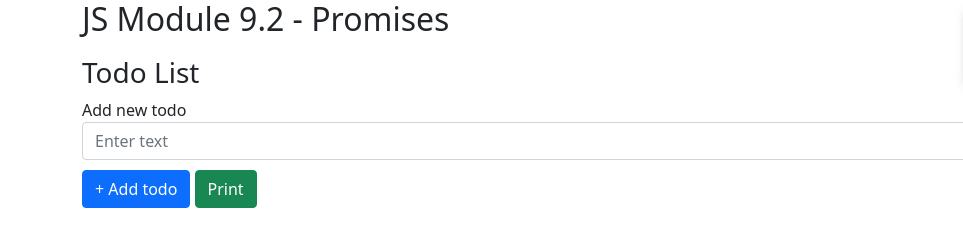
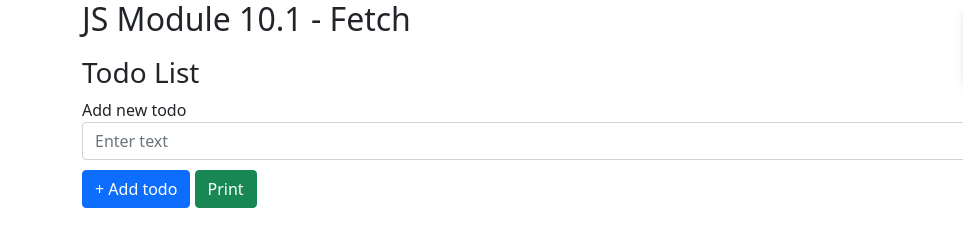
Before and after one commit to GregorHorvatH/goit-js-41, a website built with webpack: page src/index.html in a window 1280 px wide. Shown: the full height of the page, 0-963 px from the left. Built offline with nearby package versions, Linux system fonts and the light colour scheme; what basiclightbox would draw is missing.

Commit message:
module 10.1

```diff
--- a/src/index.html
+++ b/src/index.html
@@ -10,7 +10,7 @@
     <div class="container">
       <div class="row">
         <div class="col">
-          <h2>JS Module 9.2 - Promises</h2>
+          <h2>JS Module 10.1 - Fetch</h2>
         </div>
       </div>
 
```
Also changed, not shown: src/index.js (+1 -31 lines).
